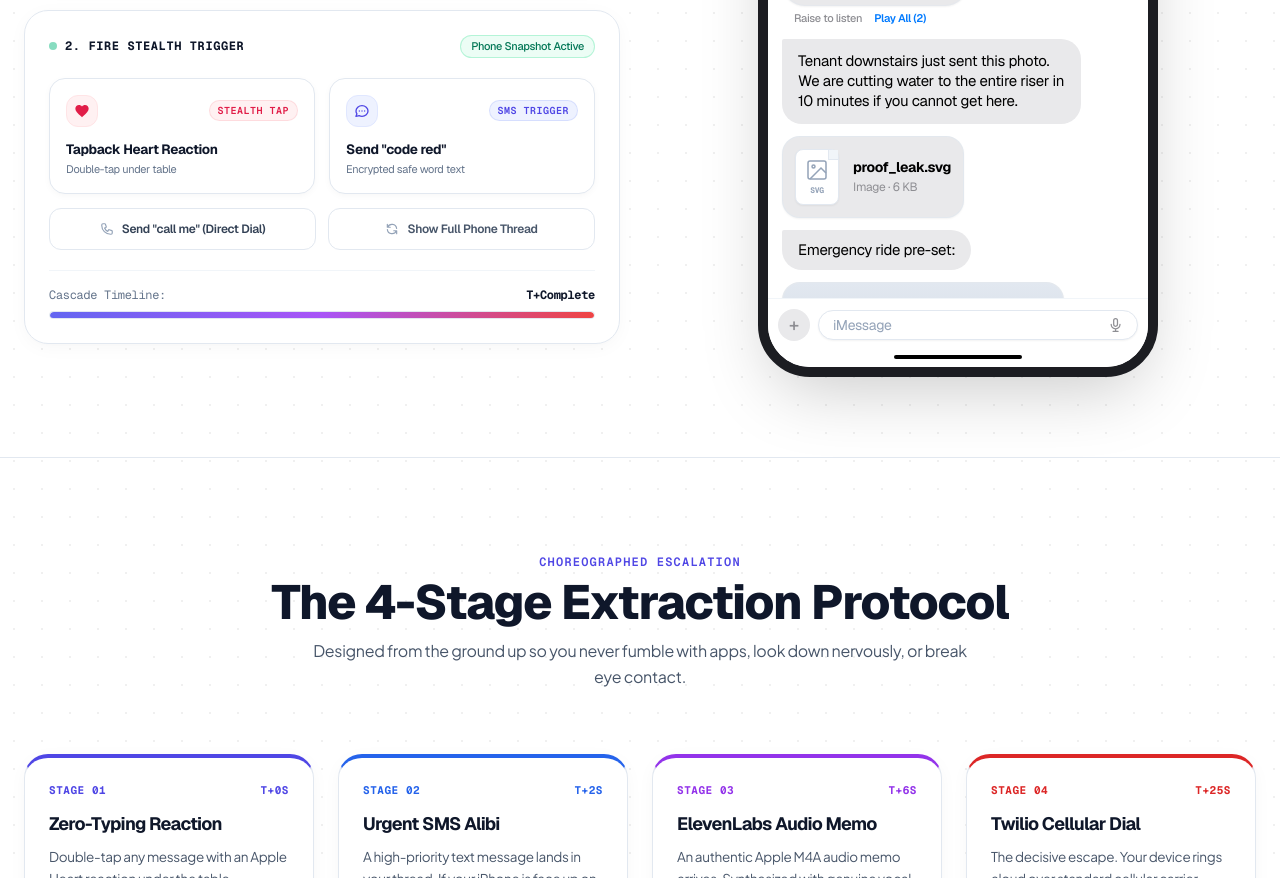
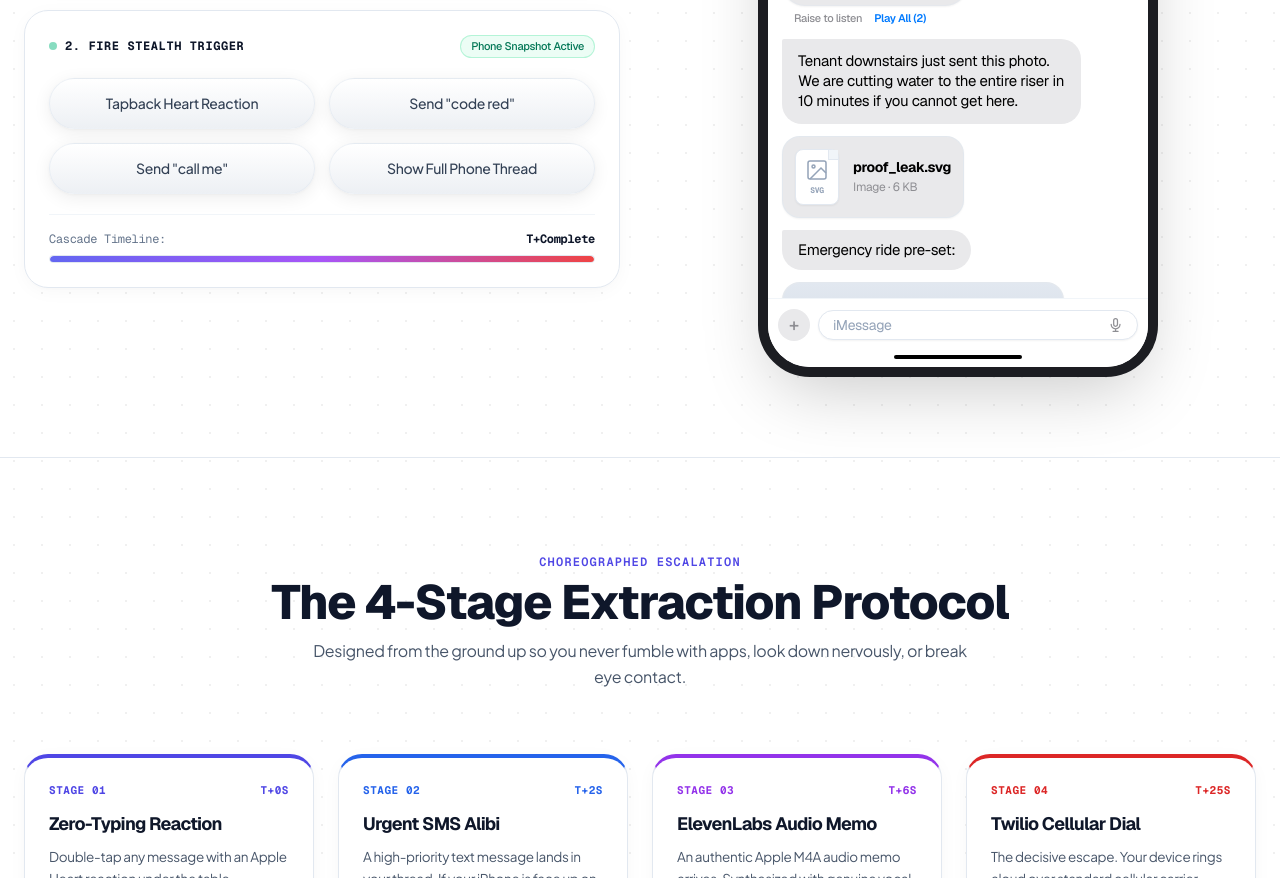
Before and after one commit to dino1x/bailmeout, a website: page index.html in a window 1280 px wide. Shown: the part 1513-2391 px from the top of the page. Drawn offline with nearby package versions, Linux system fonts and the light colour scheme; a web font is replaced by a local one.

Commit message:
design: replicate reference pill button styling across trigger operations

```diff
--- a/index.html
+++ b/index.html
@@ -398,43 +398,23 @@
 
           <div class="grid grid-cols-1 sm:grid-cols-2 gap-3.5">
             <!-- Button 1: Tapback Heart Reaction -->
-            <button onclick="triggerTapbackHeart()" class="relative text-left p-4 rounded-2xl bg-white hover:bg-rose-50/25 border border-slate-200 hover:border-rose-300 shadow-[0_2px_8px_-2px_rgba(0,0,0,0.05)] hover:shadow-[0_8px_20px_-4px_rgba(244,63,94,0.12)] transition-all duration-200 active:scale-[0.98] group flex flex-col justify-between">
-              <div class="flex items-center justify-between w-full mb-3">
-                <div class="w-8 h-8 rounded-xl bg-rose-50 text-rose-600 border border-rose-100 flex items-center justify-center shadow-xs group-hover:scale-110 group-hover:bg-rose-100 transition-transform">
-                  <svg class="w-4 h-4 fill-current" viewBox="0 0 24 24"><path d="M12 21.35l-1.45-1.32C5.4 15.36 2 12.28 2 8.5 2 5.42 4.42 3 7.5 3c1.74 0 3.41.81 4.5 2.09C13.09 3.81 14.76 3 16.5 3 19.58 3 22 5.42 22 8.5c0 3.78-3.4 6.86-8.55 11.54L12 21.35z"/></svg>
-                </div>
-                <span class="text-[10px] font-semibold uppercase tracking-wider text-rose-600 bg-rose-50 px-2 py-0.5 rounded-full border border-rose-200/60 font-mono">Stealth Tap</span>
-              </div>
-              <div>
-                <span class="block text-[13.5px] font-bold text-slate-900 group-hover:text-rose-950 transition-colors">Tapback Heart Reaction</span>
-                <span class="block text-[11px] text-slate-500 mt-0.5 font-normal">Double-tap under table</span>
-              </div>
+            <button onclick="triggerTapbackHeart()" class="w-full py-3.5 px-6 rounded-full bg-gradient-to-b from-white to-[#edf0f4] hover:from-white hover:to-[#e4e7ec] shadow-[0_4px_18px_rgba(0,0,0,0.07),0_1px_3px_rgba(0,0,0,0.03)] hover:shadow-[0_6px_24px_rgba(0,0,0,0.11)] border border-slate-200/60 transition-all duration-200 active:scale-[0.98] text-[14px] font-medium text-slate-700 hover:text-slate-950 font-nav text-center flex items-center justify-center">
+              Tapback Heart Reaction
             </button>
 
             <!-- Button 2: Send "code red" -->
-            <button onclick="triggerSafeWord()" class="relative text-left p-4 rounded-2xl bg-white hover:bg-indigo-50/25 border border-slate-200 hover:border-indigo-300 shadow-[0_2px_8px_-2px_rgba(0,0,0,0.05)] hover:shadow-[0_8px_20px_-4px_rgba(99,102,241,0.12)] transition-all duration-200 active:scale-[0.98] group flex flex-col justify-between">
-              <div class="flex items-center justify-between w-full mb-3">
-                <div class="w-8 h-8 rounded-xl bg-indigo-50 text-indigo-600 border border-indigo-100 flex items-center justify-center shadow-xs group-hover:scale-110 group-hover:bg-indigo-100 transition-transform">
-                  <svg class="w-4 h-4 fill-none stroke-current stroke-[2]" viewBox="0 0 24 24"><path stroke-linecap="round" stroke-linejoin="round" d="M8 12h.01M12 12h.01M16 12h.01M21 12c0 4.418-4.03 8-9 8a9.863 9.863 0 01-4.255-.949L3 20l1.395-3.72C3.512 15.042 3 13.574 3 12c0-4.418 4.03-8 9-8s9 3.582 9 8z"/></svg>
-                </div>
-                <span class="text-[10px] font-semibold uppercase tracking-wider text-indigo-600 bg-indigo-50 px-2 py-0.5 rounded-full border border-indigo-200/60 font-mono">SMS Trigger</span>
-              </div>
-              <div>
-                <span class="block text-[13.5px] font-bold text-slate-900 group-hover:text-indigo-950 transition-colors">Send "code red"</span>
-                <span class="block text-[11px] text-slate-500 mt-0.5 font-normal">Encrypted safe word text</span>
-              </div>
+            <button onclick="triggerSafeWord()" class="w-full py-3.5 px-6 rounded-full bg-gradient-to-b from-white to-[#edf0f4] hover:from-white hover:to-[#e4e7ec] shadow-[0_4px_18px_rgba(0,0,0,0.07),0_1px_3px_rgba(0,0,0,0.03)] hover:shadow-[0_6px_24px_rgba(0,0,0,0.11)] border border-slate-200/60 transition-all duration-200 active:scale-[0.98] text-[14px] font-medium text-slate-700 hover:text-slate-950 font-nav text-center flex items-center justify-center">
+              Send "code red"
             </button>
-          </div>
 
-          <!-- Secondary Quick Actions -->
-          <div class="mt-3.5 grid grid-cols-1 sm:grid-cols-2 gap-3">
-            <button onclick="triggerDirectCall()" class="p-3 rounded-xl bg-white hover:bg-slate-50 border border-slate-200 hover:border-slate-300 text-slate-700 text-xs font-semibold transition-all active:scale-[0.98] flex items-center justify-center gap-2 shadow-xs group">
-              <svg class="w-3.5 h-3.5 text-slate-400 group-hover:text-slate-800 transition-colors" fill="none" stroke="currentColor" stroke-width="2" viewBox="0 0 24 24"><path stroke-linecap="round" stroke-linejoin="round" d="M3 5a2 2 0 012-2h3.28a1 1 0 01.948.684l1.498 4.493a1 1 0 01-.502 1.21l-2.257 1.13a11.042 11.042 0 005.516 5.516l1.13-2.257a1 1 0 011.21-.502l4.493 1.498a1 1 0 01.684.949V19a2 2 0 01-2 2h-1C9.716 21 3 14.284 3 6V5z"/></svg>
-              <span>Send "call me" (Direct Dial)</span>
+            <!-- Button 3: Send "call me" -->
+            <button onclick="triggerDirectCall()" class="w-full py-3.5 px-6 rounded-full bg-gradient-to-b from-white to-[#edf0f4] hover:from-white hover:to-[#e4e7ec] shadow-[0_4px_18px_rgba(0,0,0,0.07),0_1px_3px_rgba(0,0,0,0.03)] hover:shadow-[0_6px_24px_rgba(0,0,0,0.11)] border border-slate-200/60 transition-all duration-200 active:scale-[0.98] text-[14px] font-medium text-slate-700 hover:text-slate-950 font-nav text-center flex items-center justify-center">
+              Send "call me"
             </button>
-            <button onclick="resetSimulator()" class="p-3 rounded-xl bg-white hover:bg-slate-50 border border-slate-200 hover:border-slate-300 text-slate-600 text-xs font-semibold transition-all active:scale-[0.98] flex items-center justify-center gap-2 shadow-xs group">
-              <svg class="w-3.5 h-3.5 text-slate-400 group-hover:text-slate-700 transition-colors" fill="none" stroke="currentColor" stroke-width="2" viewBox="0 0 24 24"><path stroke-linecap="round" stroke-linejoin="round" d="M4 4v5h.582m15.356 2A8.001 8.001 0 004.582 9m0 0H9m11 11v-5h-.581m0 0a8.003 8.003 0 01-15.357-2m15.357 2H15"/></svg>
-              <span>Show Full Phone Thread</span>
+
+            <!-- Button 4: Show Full Phone Thread -->
+            <button onclick="resetSimulator()" class="w-full py-3.5 px-6 rounded-full bg-gradient-to-b from-white to-[#edf0f4] hover:from-white hover:to-[#e4e7ec] shadow-[0_4px_18px_rgba(0,0,0,0.07),0_1px_3px_rgba(0,0,0,0.03)] hover:shadow-[0_6px_24px_rgba(0,0,0,0.11)] border border-slate-200/60 transition-all duration-200 active:scale-[0.98] text-[14px] font-medium text-slate-700 hover:text-slate-950 font-nav text-center flex items-center justify-center">
+              Show Full Phone Thread
             </button>
           </div>
 
```
